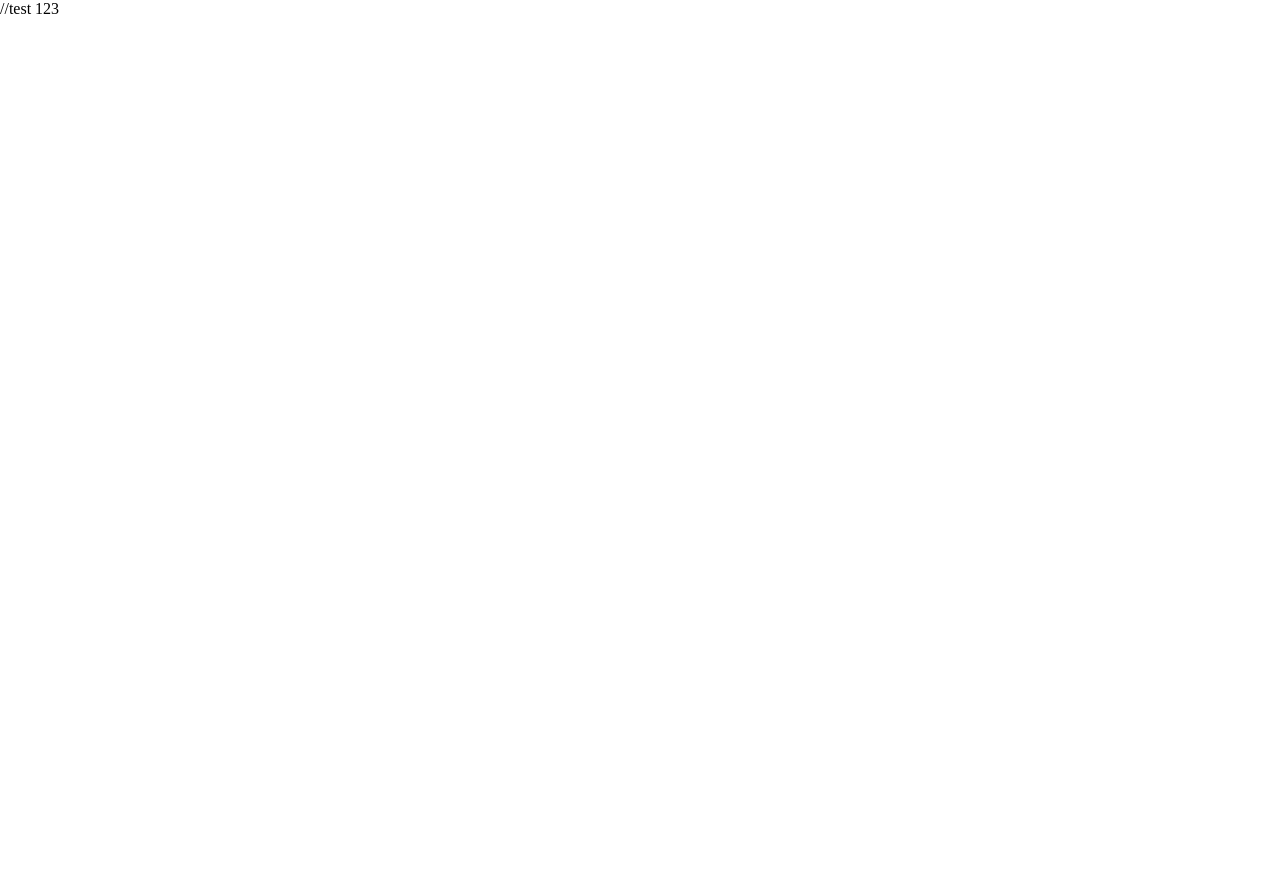
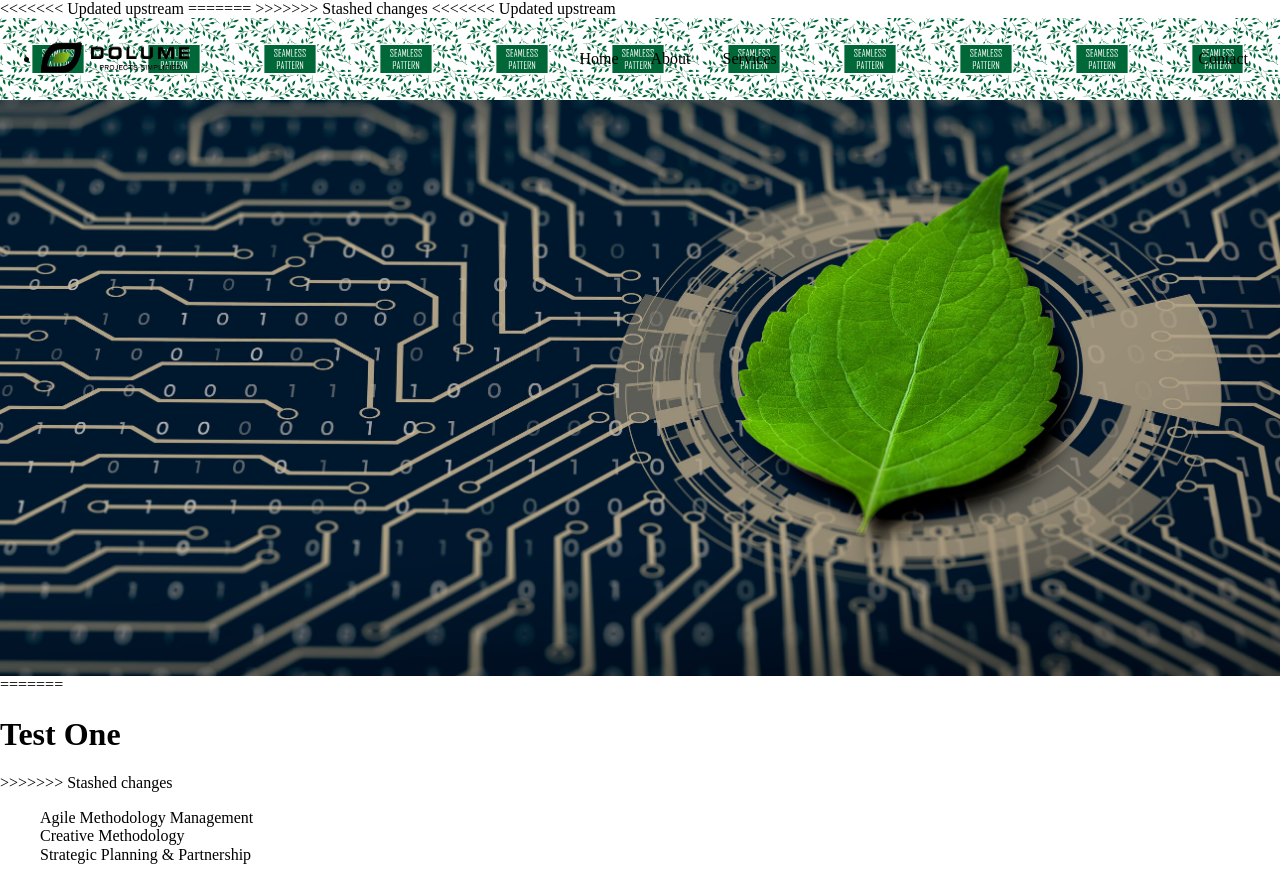
Before and after one commit to Jerison-dev/Dolume, a plain HTML site: page Dolume/index.html in a window 1280 px wide. Before the commit the page ends 800 px from the top, so only its background shows below. Drawn offline with Linux system fonts and the light colour scheme.

Commit message:
10/25/2023

```diff
--- a/Dolume/css/style.css
+++ b/Dolume/css/style.css
@@ -6,13 +6,47 @@
 *{
   box-sizing: border-box;
 }
+/*header*/
+header{
+background-image: url("/Dolume/images/green_tech.jpg");
+padding-bottom: 35em ;
+background-size:cover;
+background-repeat: no-repeat;
+background-position: center;
 
-/******************************************
-/* LAYOUT
-/*******************************************/
+}
+
+/*Nav Bar*/
+nav{
+  padding-top: 1em;
+  background: url("/Dolume/images/Seamles\ Leaf\ Pattern.svg");
+}
+
+.nav_list{
+  display: flex;
+  justify-content: center;
+  padding: 1rem, 0;
+}
 
 
+.nav_item{
+list-style: none;
+margin-right: 2rem;
+}
 
-/******************************************
-/* ADDITIONAL STYLES
-/*******************************************/
+.nav_item a{
+  text-decoration: none;
+  color: black;
+}
+
+.logo{
+  margin-right: auto;
+  position: relative;
+  bottom: 15px;
+  width: 150px;
+  height: 50px;
+
+}
+.nav_item:last-child{
+  margin-left: auto;
+}
--- a/Dolume/index.html
+++ b/Dolume/index.html
@@ -4,21 +4,46 @@
     	<meta charset="utf-8">
     	<meta name="description" content="This is where your description goes">
     	<meta name="keywords" content="one, two, three">
+<<<<<<< Updated upstream
 
-		<title>Title in the tab</title>
+=======
+		<link rel="icon" type="image/x-icon" href="#">
+>>>>>>> Stashed changes
+		<title>Dolume LLC</title>
 
 		<!-- external CSS link -->
 		<link rel="stylesheet" href="css/normalize.css">
 		<link rel="stylesheet" href="css/style.css">
 	</head>
 	<body>
+<<<<<<< Updated upstream
+		<header>
+		<nav>
+			<ul class = "nav_list">
+				<li></li><img class = "logo" src="/Dolume/images/logo1-removebg-preview.png" alt="Dolume Projects Simplified">
+				<li class = "nav_item"><a href="#">Home</a></li>
+				<li class = "nav_item"><a href="#">About</a></li>
+				<li class = "nav_item"><a href="#">Services</a></li>
+				<li class = "nav_item"><a href="#">Contact</a></li>
+			</ul>
+		</nav>
+	<section class = "s1">
+	<section>
+</header>
+=======
 
+		<h1>Test One</h1>
 
+>>>>>>> Stashed changes
+
+	<div class="widgets">
+		<ul>
+			<li class = "nav_item"><a href="#">Agile Methodology Management</a></li>
+			<li class = "nav_item"><a href="#">Creative Methodology</a></li>
+			<li class = "nav_item"><a href="#">Strategic Planning & Partnership</a></li>
+		</ul>
+
+	</div>
 		<script type="text/javascript" src="js/main.js"></script>
 	</body>
 </html>
-
-<!-- TEST PUSH 2:03PM -->
-//test 123
-
-<!-- TEST PUSH 2:15PM -->
```
Also changed, not shown: Dolume/images/Dolume_logo_horiz_cmyk.png (added), Dolume/images/Dolume_logo_horiz_cmyk.png.cropped978x263o0,0s1761x306.png (added), Dolume/images/Schematic.jpg (added), Dolume/images/Seamles Leaf Pattern.svg (added), Dolume/images/cropped logo.png (added), Dolume/images/dolumeabout.png (added), Dolume/images/green_tech.jpg (added), Dolume/images/logo1-removebg-preview.png (added), Dolume/images/logo1.png (added), Dolume/images/pattern.jpg (added), Dolume/images/resized.jpg (added), 1 other file.
